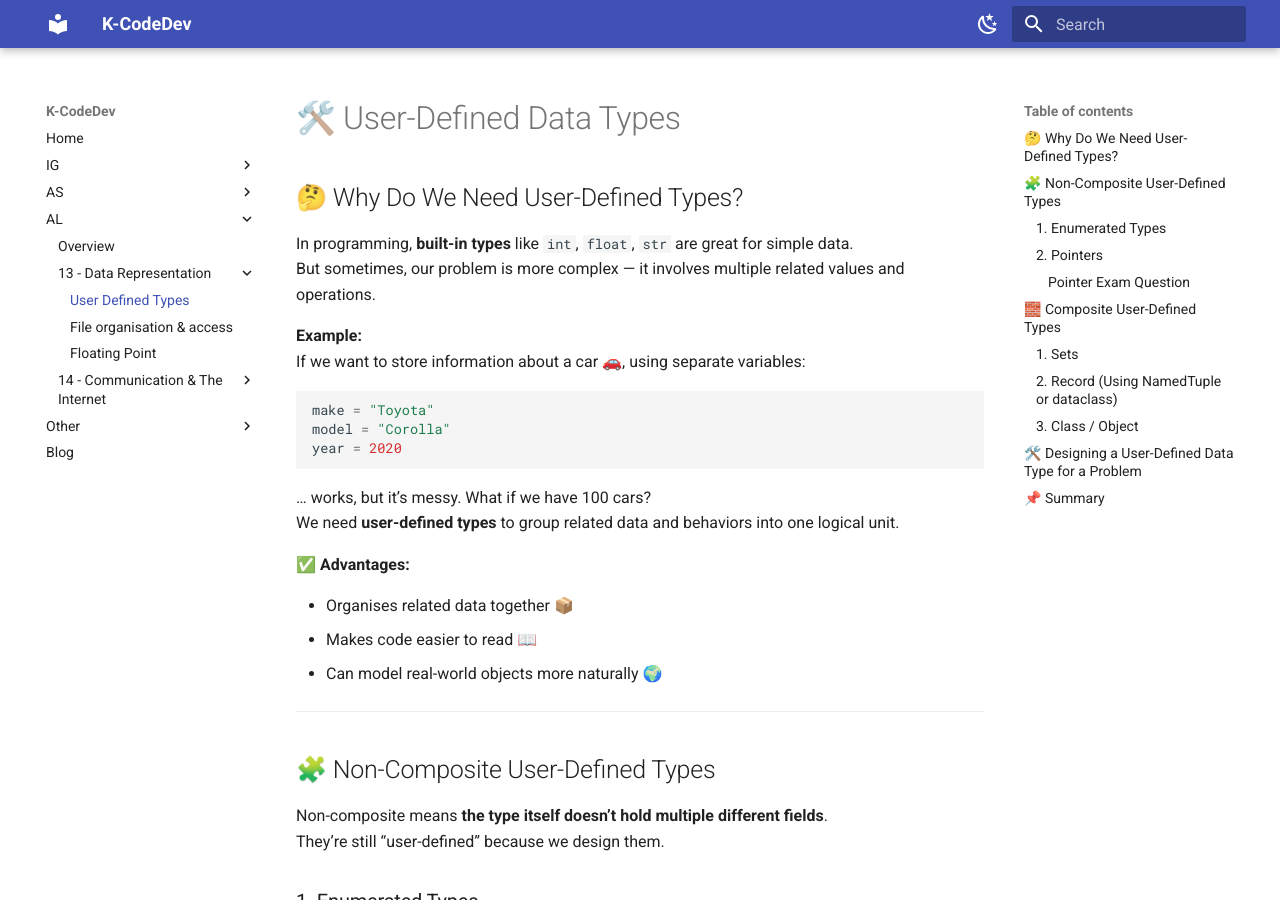
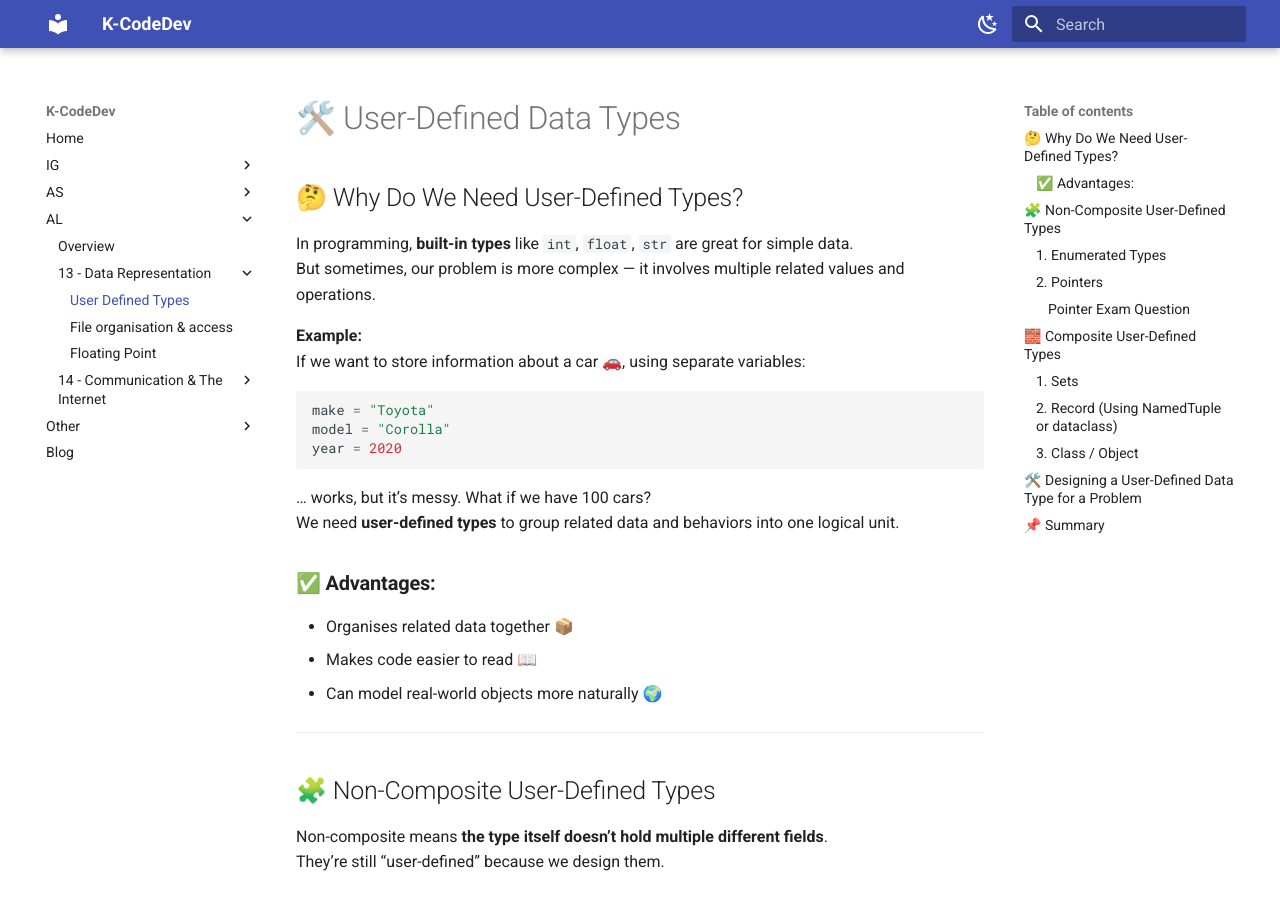
Before and after one commit to kcodedev/mkdocs, an MkDocs documentation site: the page built from docs/AL/13-data-representation/user-defined-types.md, in a window 1280 px wide and 900 px high. Built offline with MkDocs 1.6.1 and Material for MkDocs 9.7.7, drawn with Linux system fonts in a browser that asks for light colours.

Commit message:
Update user-defined-types.md

```diff
--- a/docs/AL/13-data-representation/user-defined-types.md
+++ b/docs/AL/13-data-representation/user-defined-types.md
@@ -17,7 +17,7 @@ year = 2020
 … works, but it’s messy. What if we have 100 cars?
 We need **user-defined types** to group related data and behaviors into one logical unit.
 
-✅ **Advantages:**
+### ✅ **Advantages:**
 
 - Organises related data together 📦
 - Makes code easier to read 📖
```
